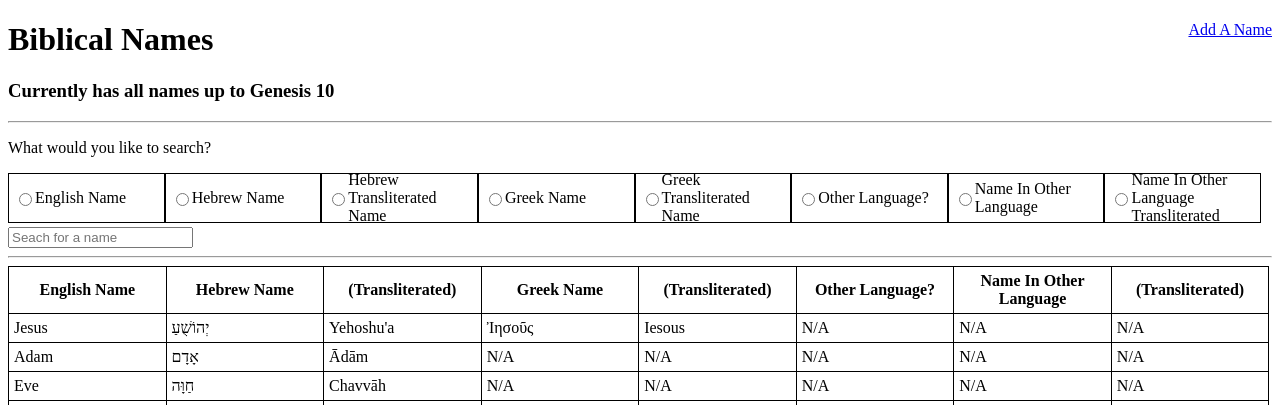
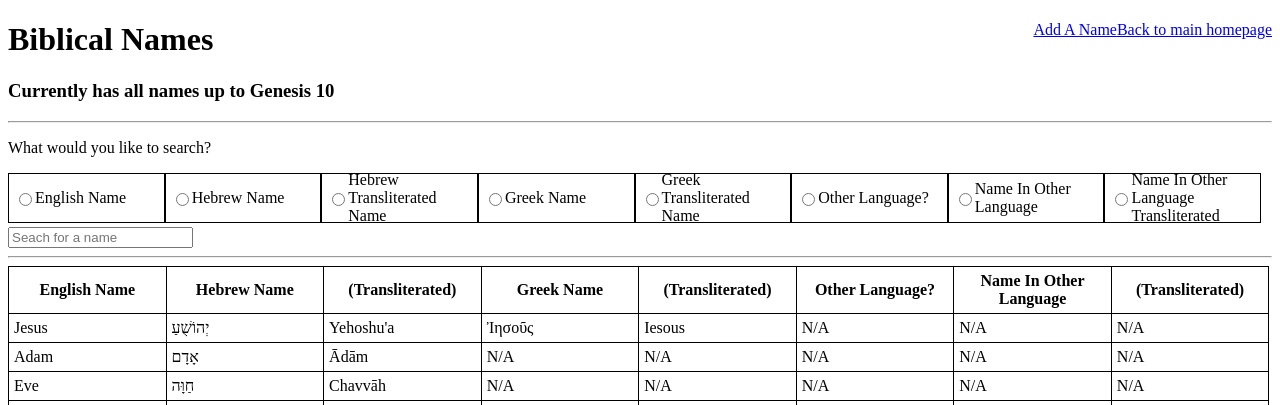
Before and after one commit to Tab-160/personal_website, a PHP site: page /things/names/index.php in a window 1280 px wide. Shown: the top 405 px of the page. Run offline with PHP 8.4, Linux system fonts and the light colour scheme.

Commit message:
added a back to homepage button for names

```diff
--- a/src/things/names/index.php
+++ b/src/things/names/index.php
@@ -109,6 +109,7 @@
 		</script>
 	</head>
 	<body>
+		<a href="/../../" class="navigation">Back to main homepage</a>
 		<a href="/add_a_name/" class="navigation">Add A Name</a>
 		<h1>Biblical Names</h1>
 		<h3>Currently has all names up to Genesis 10</h3>
```
